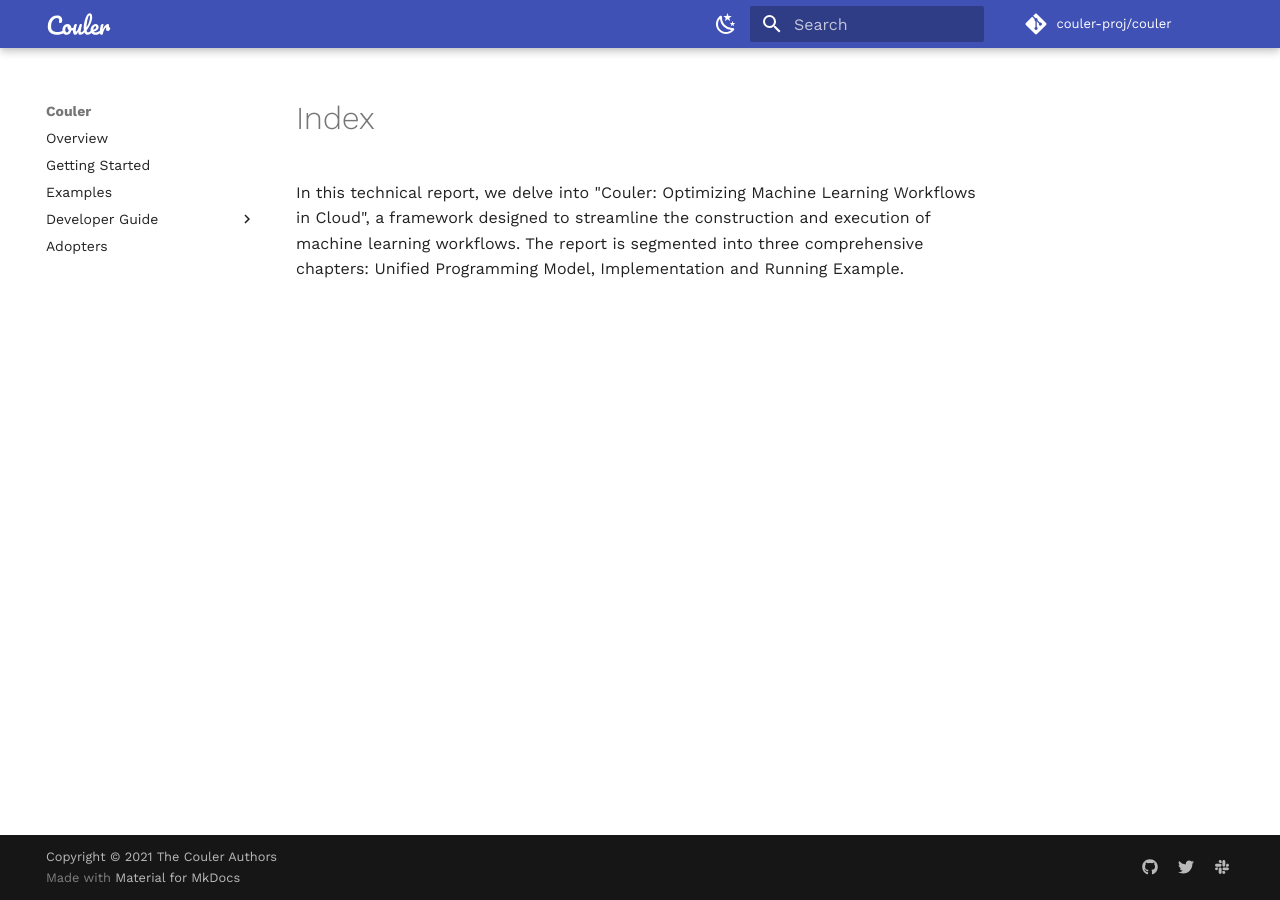
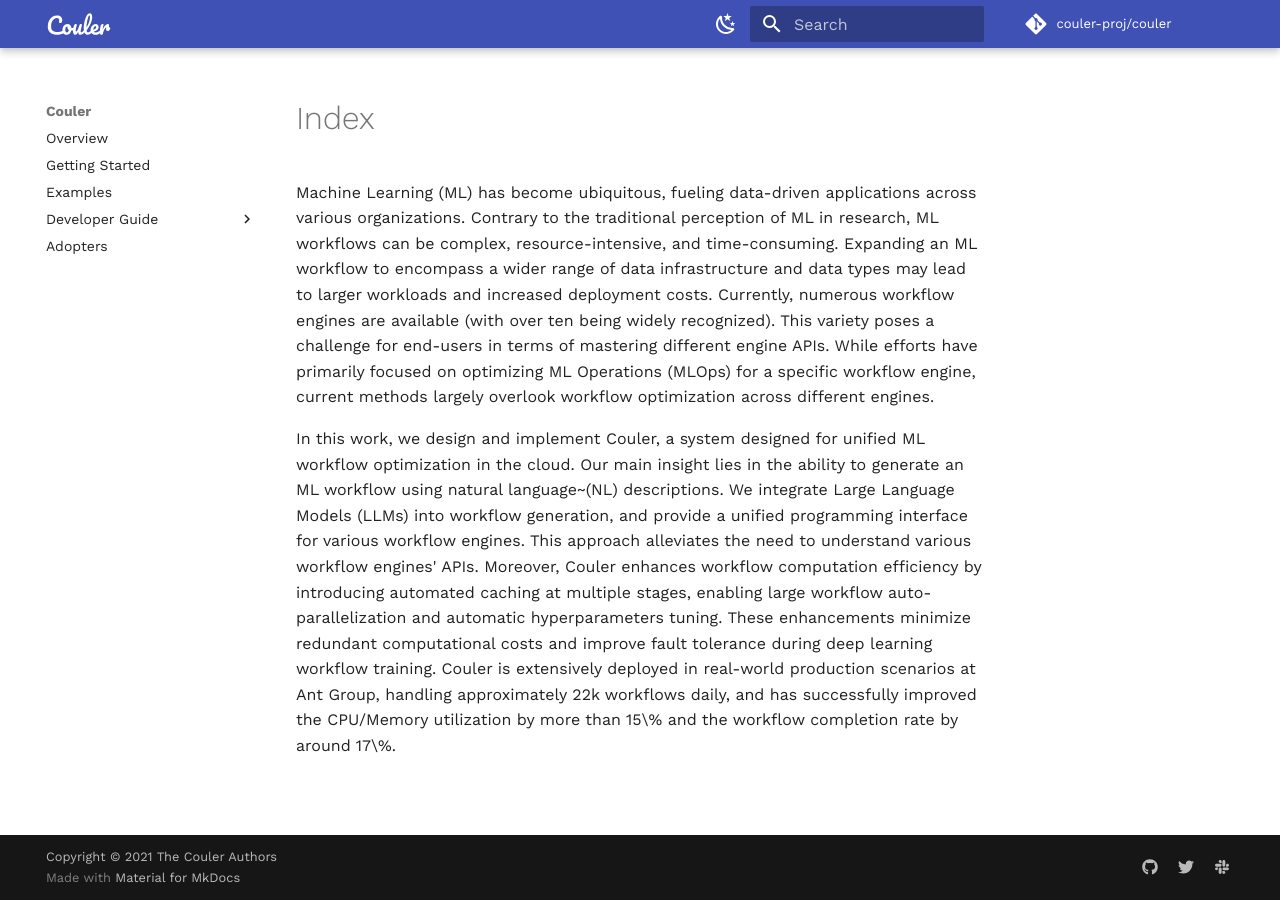
Before and after one commit to couler-proj/couler, an MkDocs documentation site: the page built from docs/Technical-Report-of-Couler/README.md, in a window 1280 px wide. Built offline with MkDocs 1.6.1 and Material for MkDocs 9.7.7, drawn with Linux system fonts in a browser that asks for light colours; comment, search, counter and statistics services are not loaded.

Commit message:
Update README.md

```diff
--- a/docs/Technical-Report-of-Couler/README.md
+++ b/docs/Technical-Report-of-Couler/README.md
@@ -1 +1,8 @@
-In this technical report, we delve into "Couler: Optimizing Machine Learning Workflows in Cloud", a framework designed to streamline the construction and execution of machine learning workflows. The report is segmented into three comprehensive chapters: Unified Programming Model, Implementation and Running Example.
+Machine Learning (ML) has become ubiquitous, fueling data-driven applications across various organizations. Contrary to the traditional perception of ML in research, ML workflows can be complex, resource-intensive, and time-consuming.
+Expanding an ML workflow to encompass a wider range of data infrastructure and data types may lead to larger workloads and increased deployment costs.
+Currently, numerous workflow engines are available (with over ten being widely recognized). This variety poses a challenge for end-users in terms of mastering different engine APIs. While efforts have primarily focused on optimizing ML Operations (MLOps) for a specific workflow engine, current methods largely overlook workflow optimization across different engines.
+
+In this work, we design and implement Couler, a system designed for unified ML workflow optimization in the cloud.
+Our main insight lies in the ability to generate an ML workflow using natural language~(NL) descriptions.
+We integrate Large Language Models (LLMs) into workflow generation, and provide a unified programming interface for various workflow engines. This approach alleviates the need to understand various workflow engines' APIs. Moreover, Couler enhances workflow computation efficiency by introducing automated caching at multiple stages, enabling large workflow auto-parallelization and automatic hyperparameters tuning. These enhancements minimize redundant computational costs and improve fault tolerance during deep learning workflow training.
+Couler is extensively deployed in real-world production scenarios at Ant Group, handling approximately 22k workflows daily, and has successfully improved the CPU/Memory utilization by more than 15\% and the workflow completion rate by around 17\%.
```
